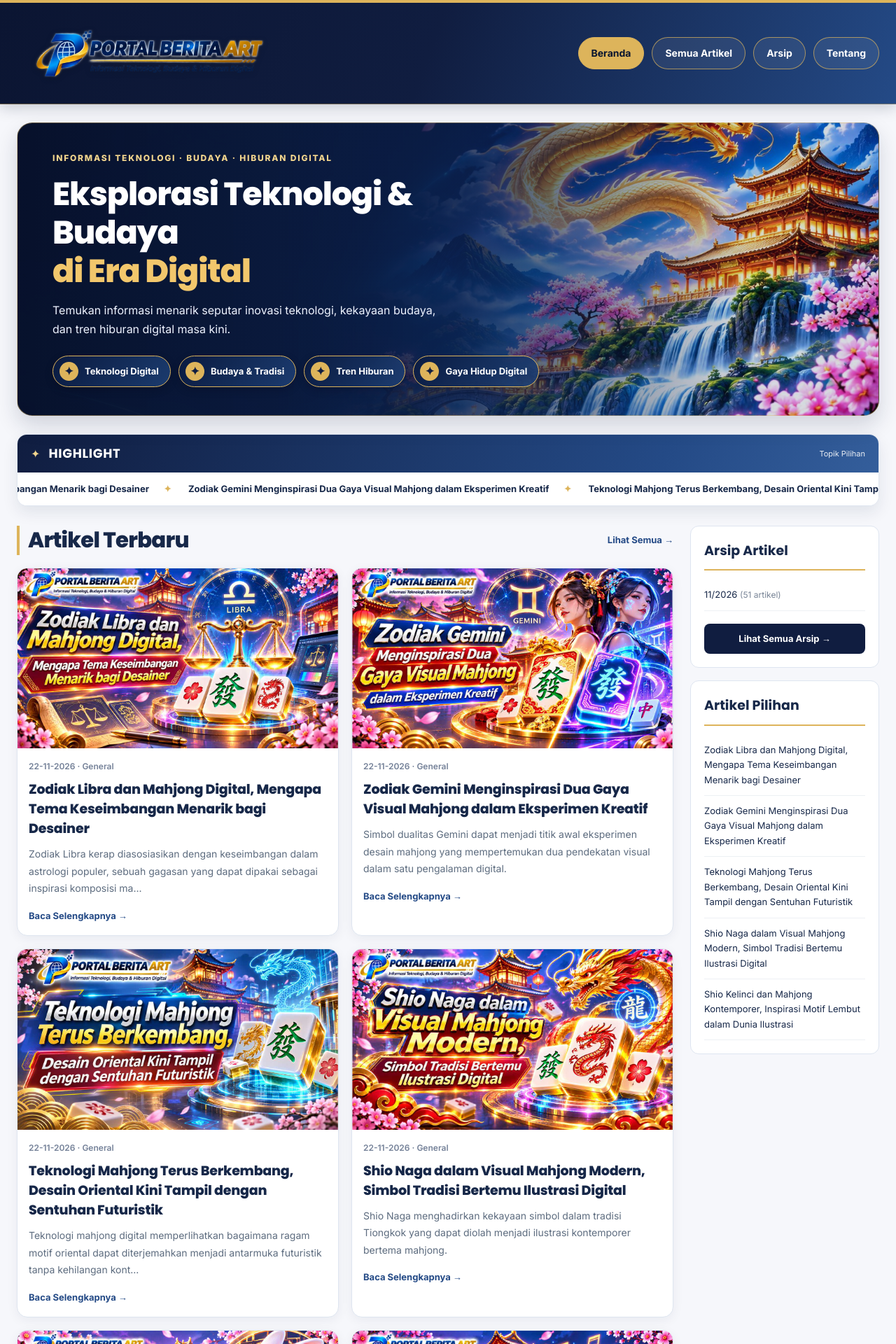
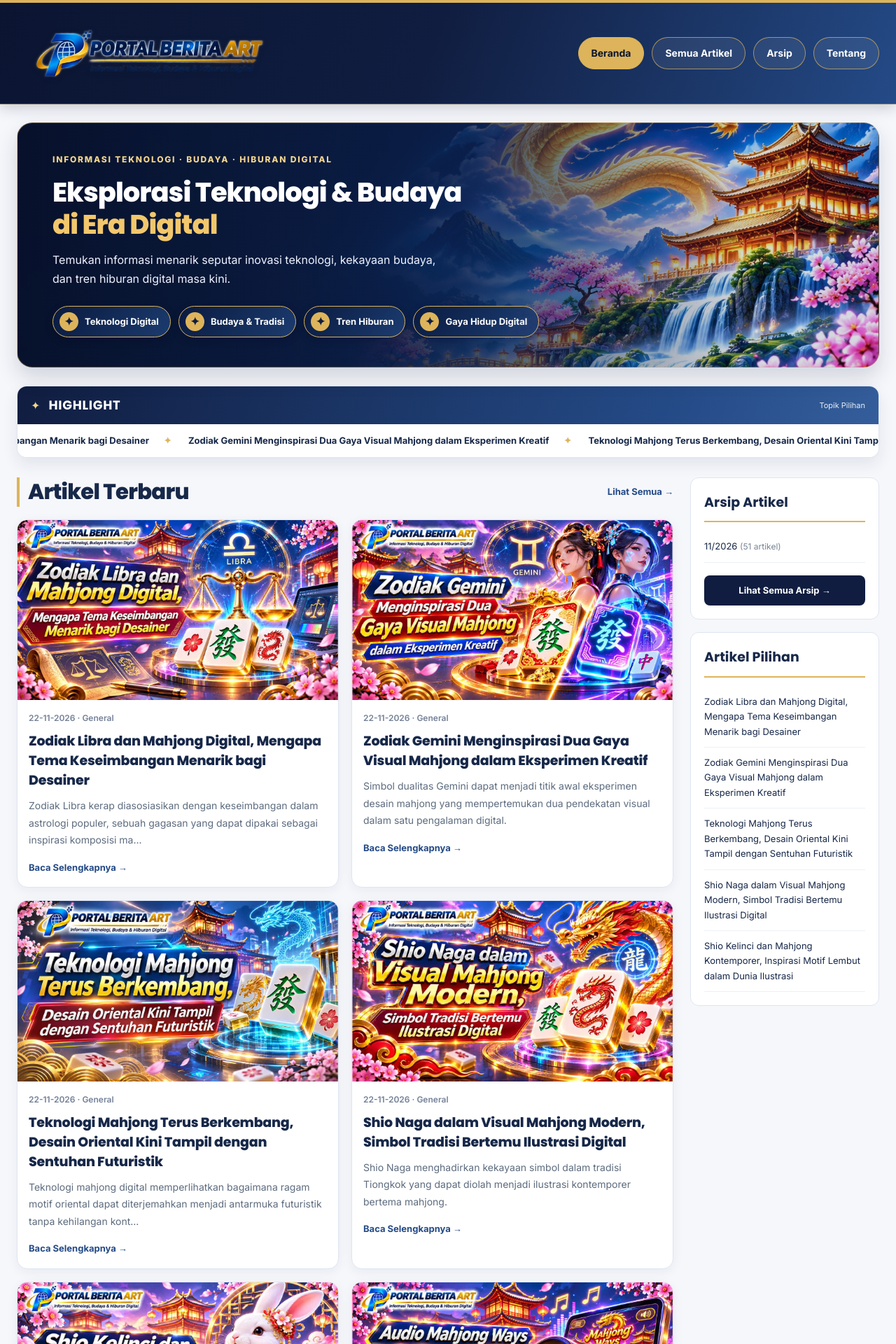
Before and after one commit to portalberita-art/portalberita-art.github.io, a Jekyll site: the page built from index.html, in a window 1280 px wide. Shown: the top 1920 px of the page at 70% size. Built offline with Jekyll 4.4.1, drawn with Linux system fonts in a browser that asks for light colours.

Commit message:
Update style.css

```diff
--- a/assets/css/style.css
+++ b/assets/css/style.css
@@ -63,7 +63,7 @@ img { max-width:100%; }
 }
 .welcome::after { display:none; }
 .eyebrow,.welcome .eyebrow { color:var(--gold-light); font-size:12px; font-weight:800; letter-spacing:1.8px; }
-.welcome h1 { font-size:clamp(30px,3.6vw,48px); line-height:1.15; max-width:690px; margin:14px 0; }
+.welcome h1 {font-family: 'Poppins', sans-serif;font-size: clamp(26px, 3vw, 40px);font-weight: 800;line-height: 1.25;max-width: 850px;margin: 14px 0;letter-spacing: -0.8px;}
 .welcome h1 strong { color:#F2C76C; }
 .welcome p { max-width:580px; margin:0; font-size:16px; line-height:1.7; color:#EEF3FF; }
 .hero-topics,.welcome .hero-topics { display:flex; align-items:center; flex-wrap:wrap; gap:11px; margin-top:24px; position:relative; z-index:1; }
```
